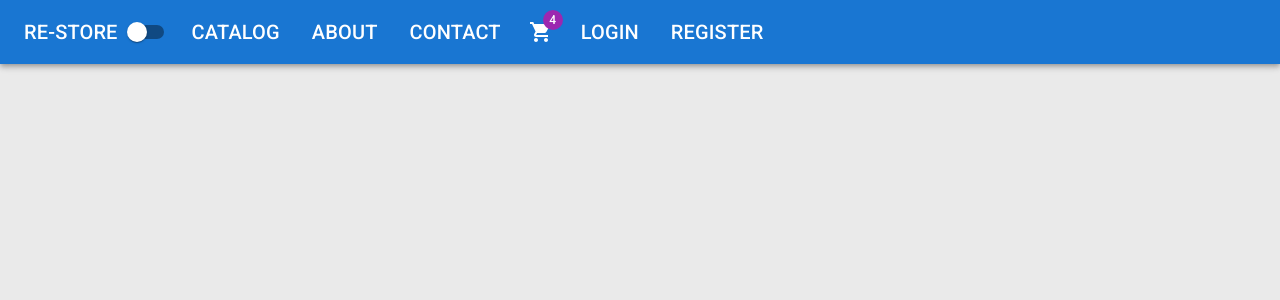
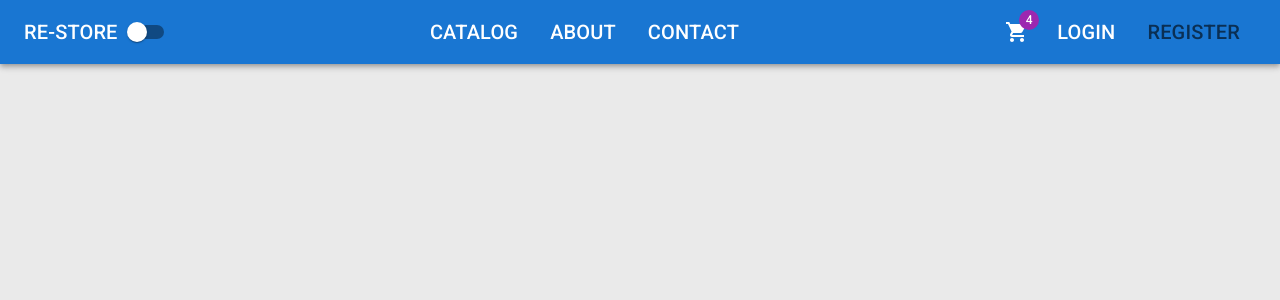
Before and after one commit to XiaozhouCui/re-store, a React (Create React App) app in the folder client/: page /register in a window 1280 px wide. Shown: the top 300 px of the page. Built offline with nearby package versions, Linux system fonts and the light colour scheme.

Commit message:
Styling the nav bar

```diff
--- a/client/src/app/layout/Header.tsx
+++ b/client/src/app/layout/Header.tsx
@@ -2,6 +2,7 @@ import { ShoppingCart } from '@mui/icons-material';
 import {
   AppBar,
   Badge,
+  Box,
   IconButton,
   List,
   ListItem,
@@ -27,31 +28,48 @@ const rightLinks = [
   { title: 'register', path: '/register' },
 ];
 
+const navStyles = {
+  color: 'inherit',
+  textDecoration: 'none',
+  typography: 'h6',
+  '&:hover': { color: 'grey.500' },
+  '&.active': { color: 'text.secondary' },
+};
+
 export default function Header({ darkMode, handleThemeChange }: Props) {
   return (
     <AppBar position="static" sx={{ mb: 4 }}>
-      <Toolbar>
+      <Toolbar
+        sx={{
+          display: 'flex',
+          justifyContent: 'space-between',
+          alignItems: 'center',
+        }}
+      >
+        <Box display="flex" alignItems="center">
           <Typography
             variant="h6"
             component={NavLink}
             to="/"
-          sx={{ color: 'inherit', textDecoration: 'none' }}
+            exact
+            sx={navStyles}
           >
             RE-STORE
           </Typography>
           <Switch checked={darkMode} onChange={handleThemeChange} />
+        </Box>
+
+        <Box>
           <List sx={{ display: 'flex' }}>
             {midLinks.map(({ title, path }) => (
-            <ListItem
-              component={NavLink}
-              to={path}
-              key={path}
-              sx={{ color: 'inherit', typography: 'h6' }}
-            >
+              <ListItem component={NavLink} to={path} key={path} sx={navStyles}>
                 {title.toUpperCase()}
               </ListItem>
             ))}
           </List>
+        </Box>
+
+        <Box display="flex" alignItems="center">
           <IconButton size="large" sx={{ color: 'inherit' }}>
             <Badge badgeContent={4} color="secondary">
               <ShoppingCart />
@@ -59,16 +77,12 @@ export default function Header({ darkMode, handleThemeChange }: Props) {
           </IconButton>
           <List sx={{ display: 'flex' }}>
             {rightLinks.map(({ title, path }) => (
-            <ListItem
-              component={NavLink}
-              to={path}
-              key={path}
-              sx={{ color: 'inherit', typography: 'h6' }}
-            >
+              <ListItem component={NavLink} to={path} key={path} sx={navStyles}>
                 {title.toUpperCase()}
               </ListItem>
             ))}
           </List>
+        </Box>
       </Toolbar>
     </AppBar>
   );
```
Lines whose indentation alone changed are shown as unchanged.
